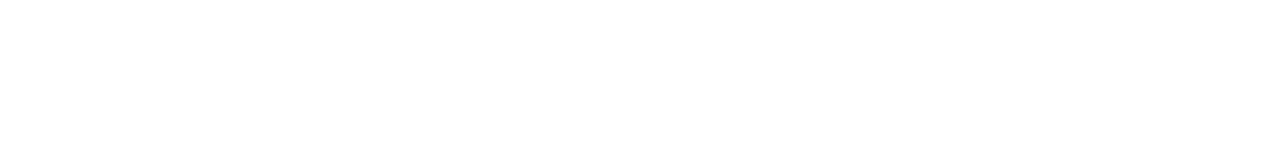
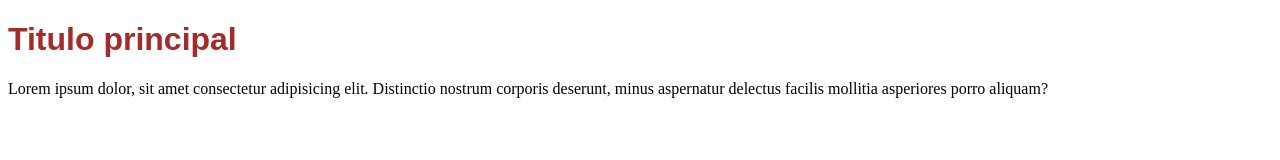
Before and after one commit to gonna88/clase-12-24253, a plain HTML site: page index.html in a window 1280 px wide. Drawn offline with Linux system fonts and the light colour scheme.

Commit message:
1st commit
agregamos contenido al html
agregamos estilo css

```diff
--- a/index.html
+++ b/index.html
@@ -3,9 +3,11 @@
 <head>
     <meta charset="UTF-8">
     <meta name="viewport" content="width=device-width, initial-scale=1.0">
+    <link rel="stylesheet" href="style.css">
     <title>Document</title>
 </head>
 <body>
-
+    <h1>Titulo principal</h1>
+    <p>Lorem ipsum dolor, sit amet consectetur adipisicing elit. Distinctio nostrum corporis deserunt, minus aspernatur delectus facilis mollitia asperiores porro aliquam?</p>
 </body>
 </html>
--- /dev/null
+++ b/style.css
@@ -0,0 +1,4 @@
+h1{
+    font-family: Arial, Helvetica, sans-serif;
+    color: brown;
+}
```
